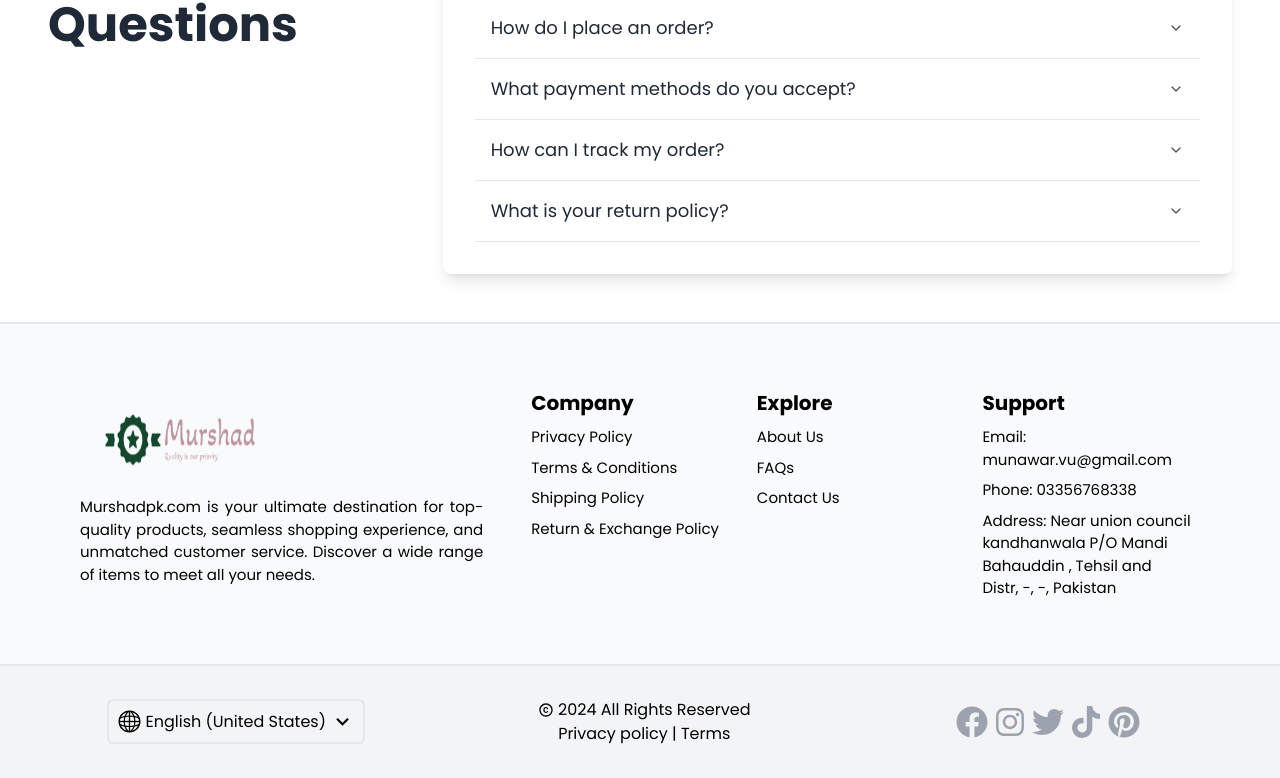
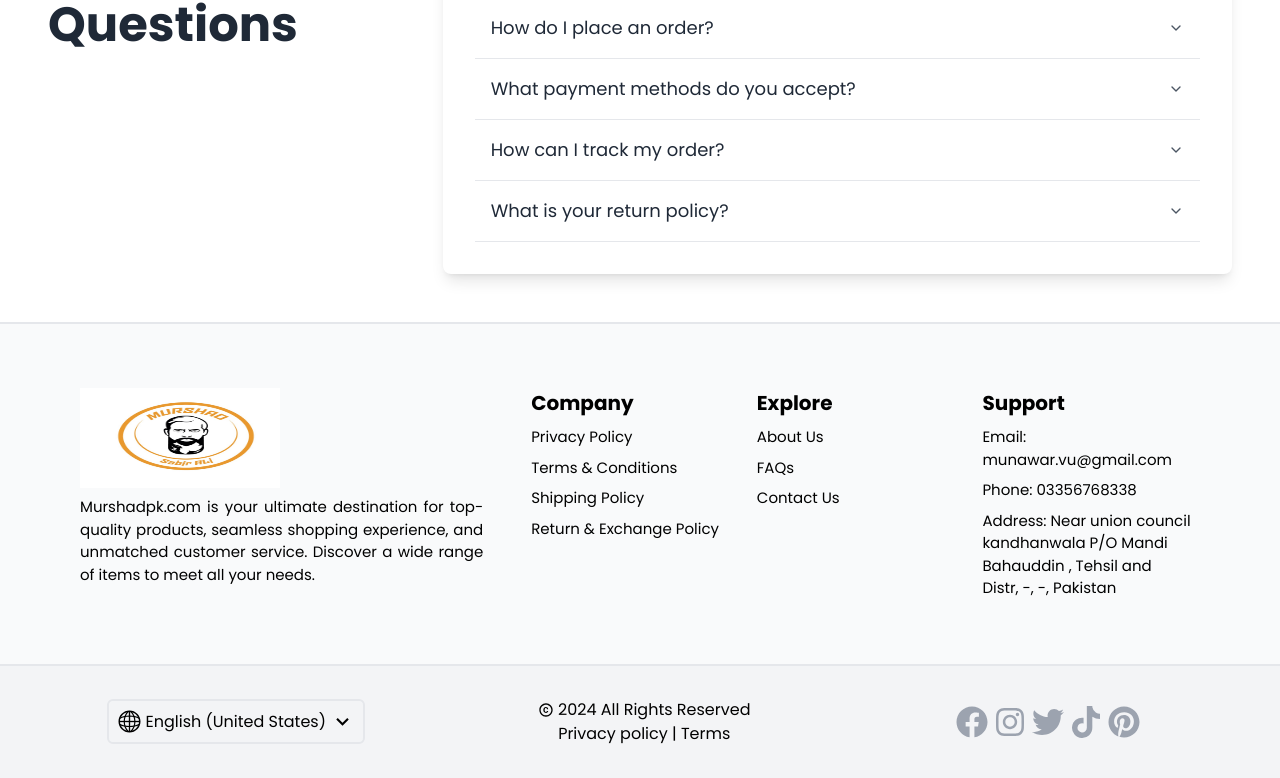
Before and after one commit to abdulrafy707/murshadpk, a Next.js app: page / in a window 1280 px wide. Shown: the part 1492-2270 px from the top of the page. Built offline with nearby package versions, Linux system fonts and the light colour scheme; no server answers; the database is empty.

Commit message:
firt commit

```diff
--- a/src/app/customer/components/Footer.js
+++ b/src/app/customer/components/Footer.js
@@ -41,7 +41,7 @@ const Footer = () => {
         <div className="flex flex-col gap-2 col-span-4">
           <Link href="/" legacyBehavior>
             <a className="focus:outline-none">
-              <img src="/murshadlogo.png" className="cursor-pointer h-[100px] w-[200px]" alt="murshad Logo" />
+              <img src="/murshadlogo1.jpg" className="cursor-pointer h-[100px] w-[200px]" alt="murshad Logo" />
             </a>
           </Link>
           <p className="text-[15px] font-[400] md:mr-10 sm:mr-10 lg:mr-10 xl:mr-10 text-justify">
```
Also changed, not shown: public/murshadlogo1.jpg (added).
